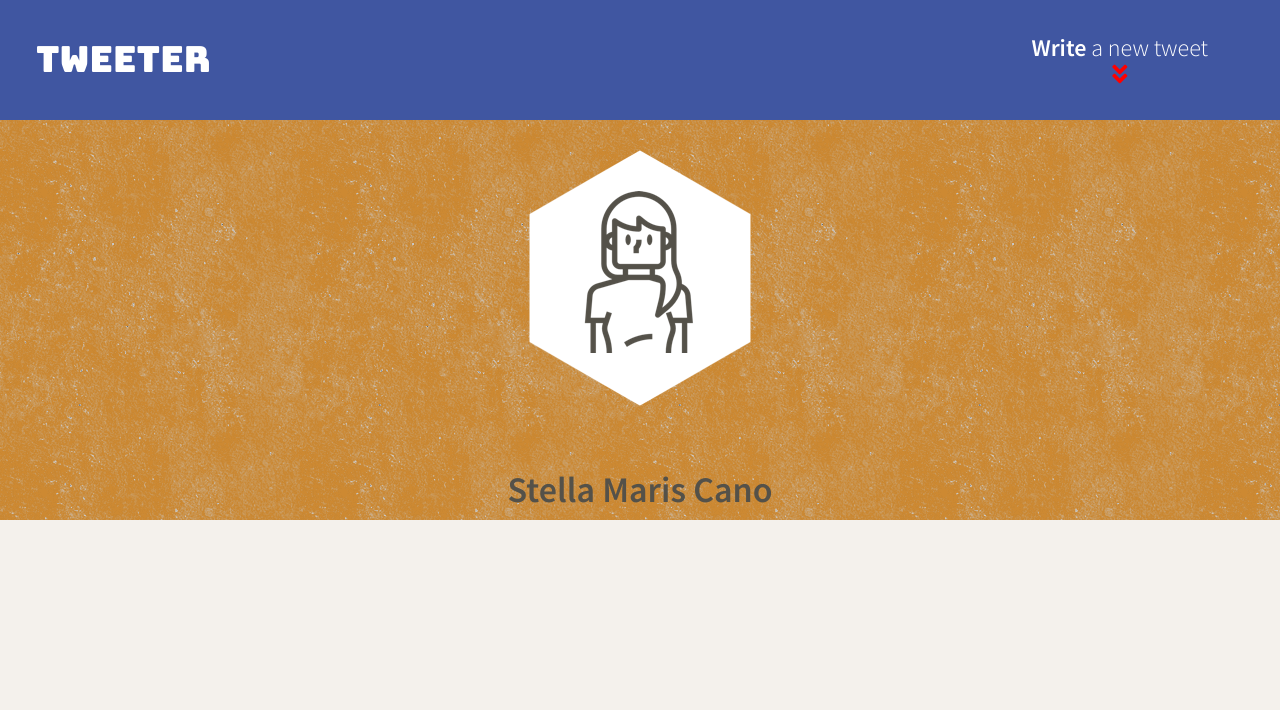
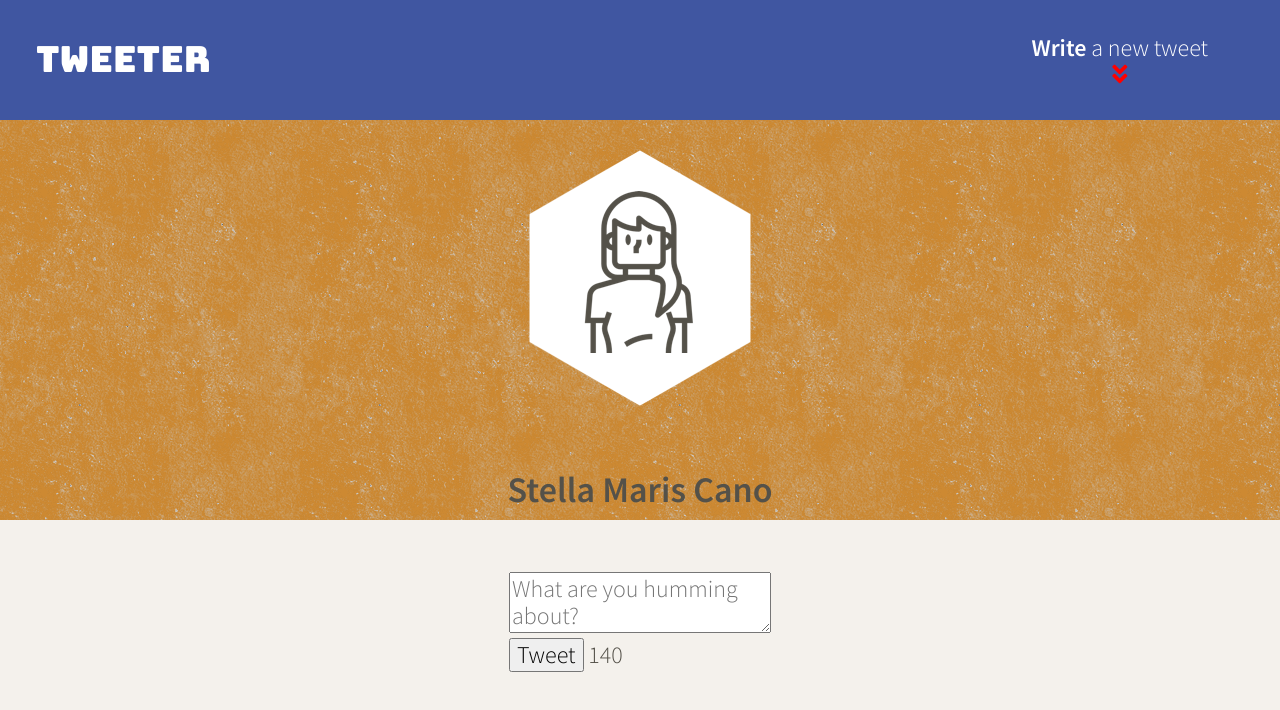
Before and after one commit to goodWishesEveryone/tweeter-project, a website: page public/index.html in a window 1280 px wide. Drawn offline with nearby package versions, Linux system fonts and the light colour scheme.

Commit message:
Add the Form to the page inside the main container element. Specify the correct action and method attributes to the form so that it submits to the correct endpoint/route in your Express app (POST /tweets/)

```diff
--- a/public/index.html
+++ b/public/index.html
@@ -41,7 +41,7 @@
   </head>
 
   <body>
-    <!-- Top nav bar (fixed) -->
+    <!--  Nav CSS : Top navigation bar (fixed)  -->
     <nav>
       <span>tweeter</span>
       <div class="nav-container">
@@ -61,6 +61,23 @@
     </header>
 
     <!-- Page-specific (main) content here -->
-    <main class="container"></main>
+    <main class="container">
+      <section class="new-tweet">
+        <form id="tweet-form" method="POST" action="/tweets">
+          <p class="error-msg"></p>
+          <br>
+          <div>
+            <textarea name="text" id="tweet-text" placeholder="What are you humming about?"></textarea>
+          </div>
+          <div class="tweet-button-counter">
+            <button type="submit">Tweet</button>
+            <output name="counter" class="counter" for="tweet-text">140</output>
+          </div>
+        </form>
+        <section id="tweets-container"></section>
+      </section>
+
+
+    </main>
   </body>
 </html>
```
